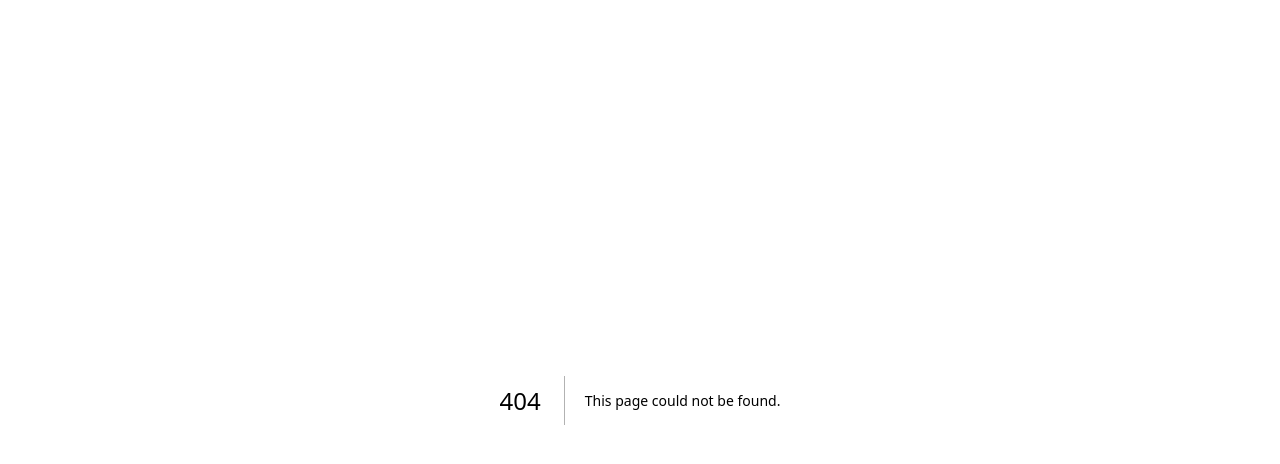
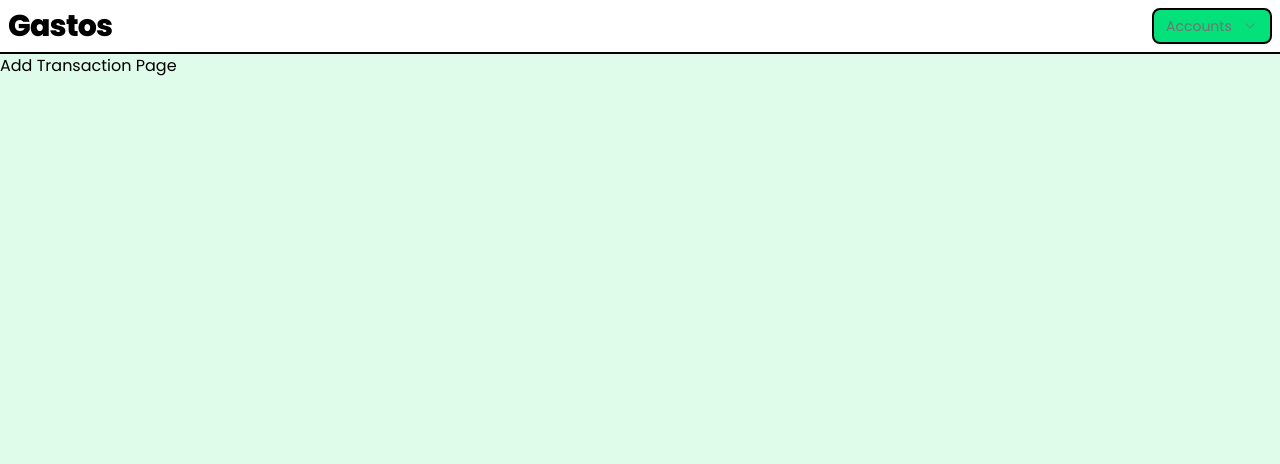
Before and after one commit to jei3m/react-gastos, a Next.js app: page /pages/add-transaction in a window 1280 px wide. Before the commit this address had no page. Shown: the top 464 px of the page. Built offline with nearby package versions, Linux system fonts and the light colour scheme.

Commit message:
ref: add-transaction page

```diff
--- /dev/null
+++ b/app/pages/add-transaction/page.tsx
@@ -0,0 +1,9 @@
+import React from 'react'
+
+export default function AddTransaction() {
+  return (
+    <div className='min-h-[calc(100%-100px)]'>
+      Add Transaction Page
+    </div>
+  );
+};
```
